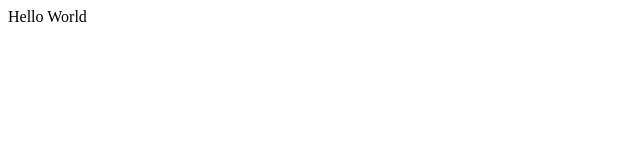
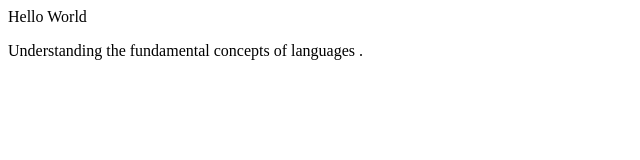
Before and after one commit to Om-Aarav-Ranjan/Om-Aarav-Ranjan, a plain HTML site: page index.htm in a window 1280 px wide. Shown: the whole page, without its empty margins (0-640 px from the left). Drawn offline with Linux system fonts and the light colour scheme.

Commit message:
This commit after one year

```diff
--- a/index.htm
+++ b/index.htm
@@ -1 +1,2 @@
 <p>Hello World</p>
+<p>Understanding the fundamental concepts of languages .</p>
```
